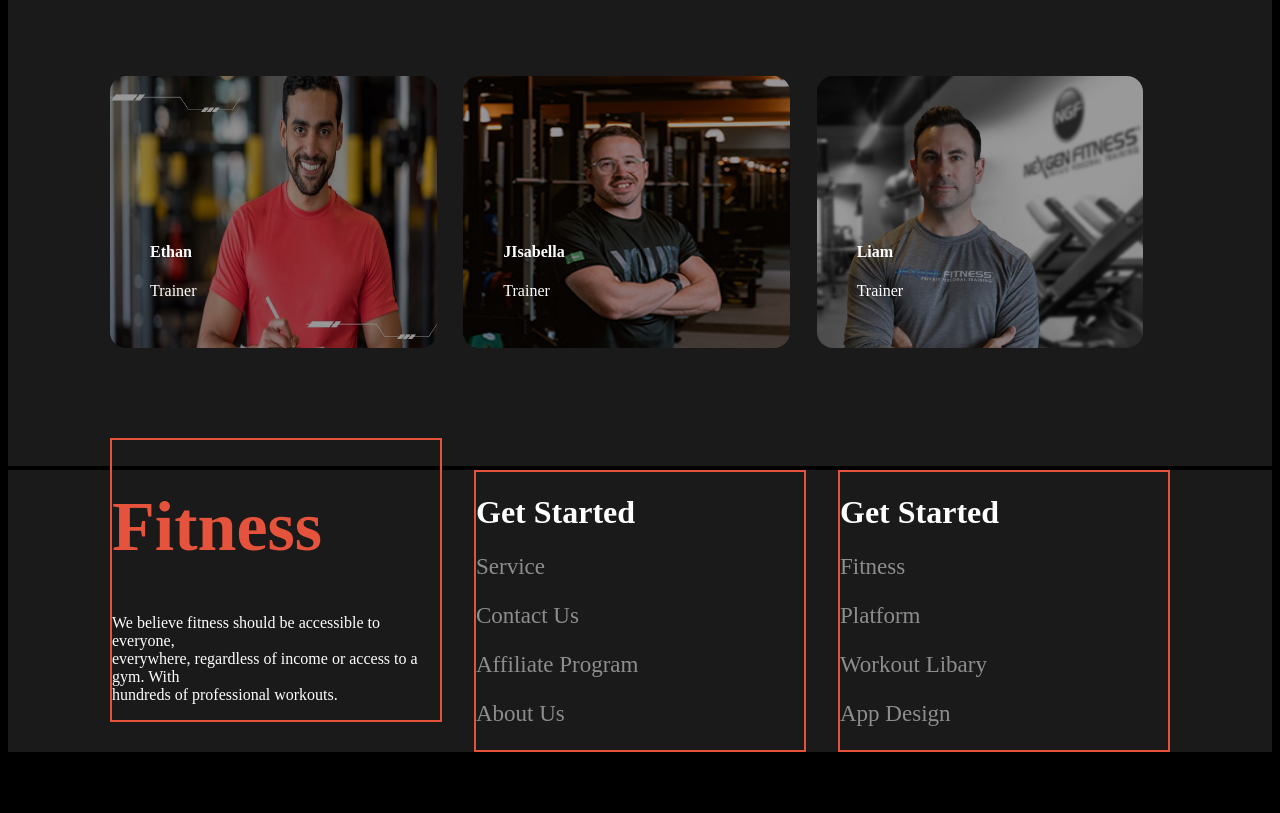
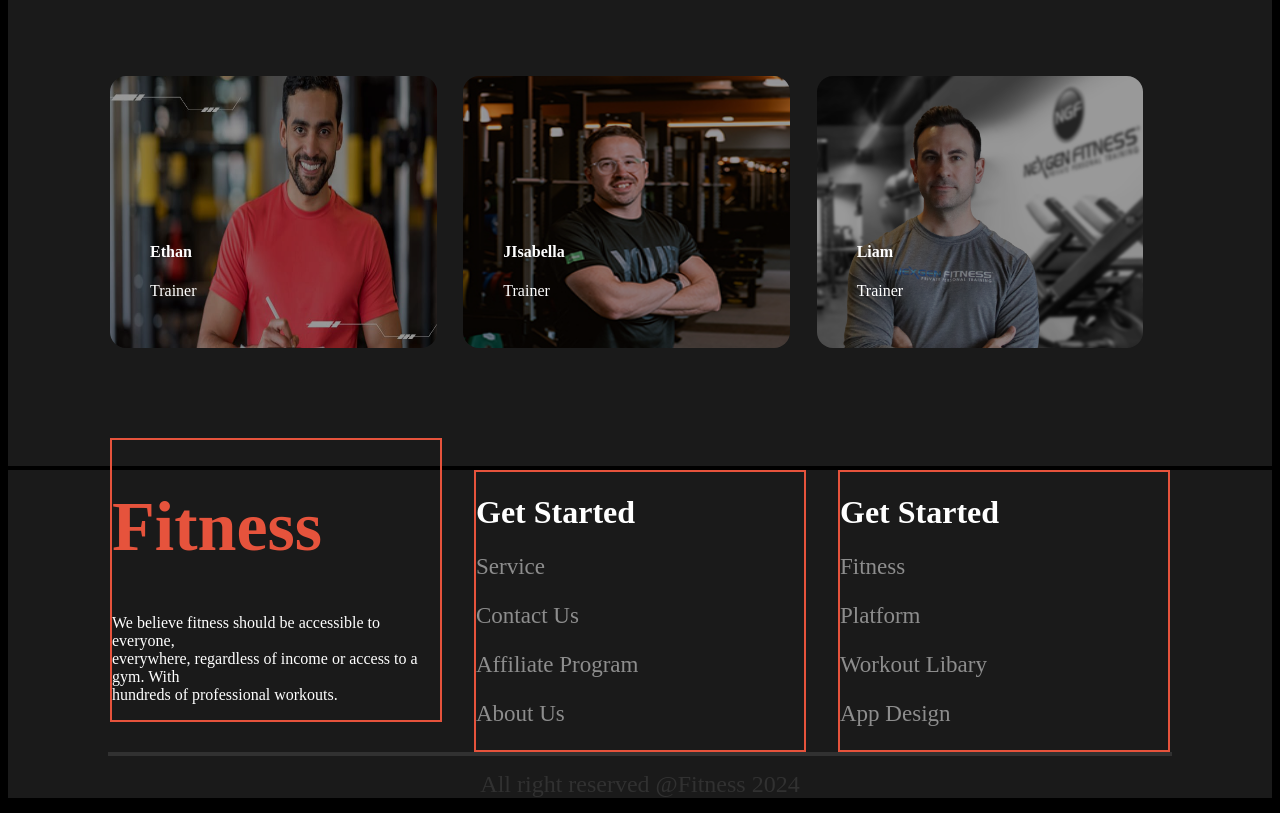
Before and after one commit to Rifatinfo/versatile-responsive-web, a plain HTML site: page index.html in a window 1280 px wide. Shown: the part 2276-3089 px from the top of the page. Before the commit the page ends 3036 px from the top, so only its background shows below. Drawn offline with Linux system fonts and the light colour scheme.

Commit message:
footer correction

```diff
--- a/index.html
+++ b/index.html
@@ -174,6 +174,8 @@
                 </div>
             </div>
         </div>
+        <hr class="line">
+        <p class="right-reserved">All right reserved @Fitness 2024</p>
     </footer>
 </body>
 
--- a/styles/style.css
+++ b/styles/style.css
@@ -207,7 +207,21 @@ footer{
 .team-bg{
     background: rgba(255, 255, 255, 0.1);
 }
-
+.line{
+    max-width: 1060px;
+    margin: 0 auto;
+   color: rgba(255, 255, 255, 0.1);
+   border: 2px solid rgba(255, 255, 255, 0.1);
+}
+.right-reserved{
+    max-width: 1060px;
+    margin: 15px auto;
+    font-size: 1.5rem;
+    font-weight: 500;
+    color: rgba(255, 255, 255, 0.1);
+    text-align: center;
+    margin-bottom: 15px;
+}
 
 
 
```
